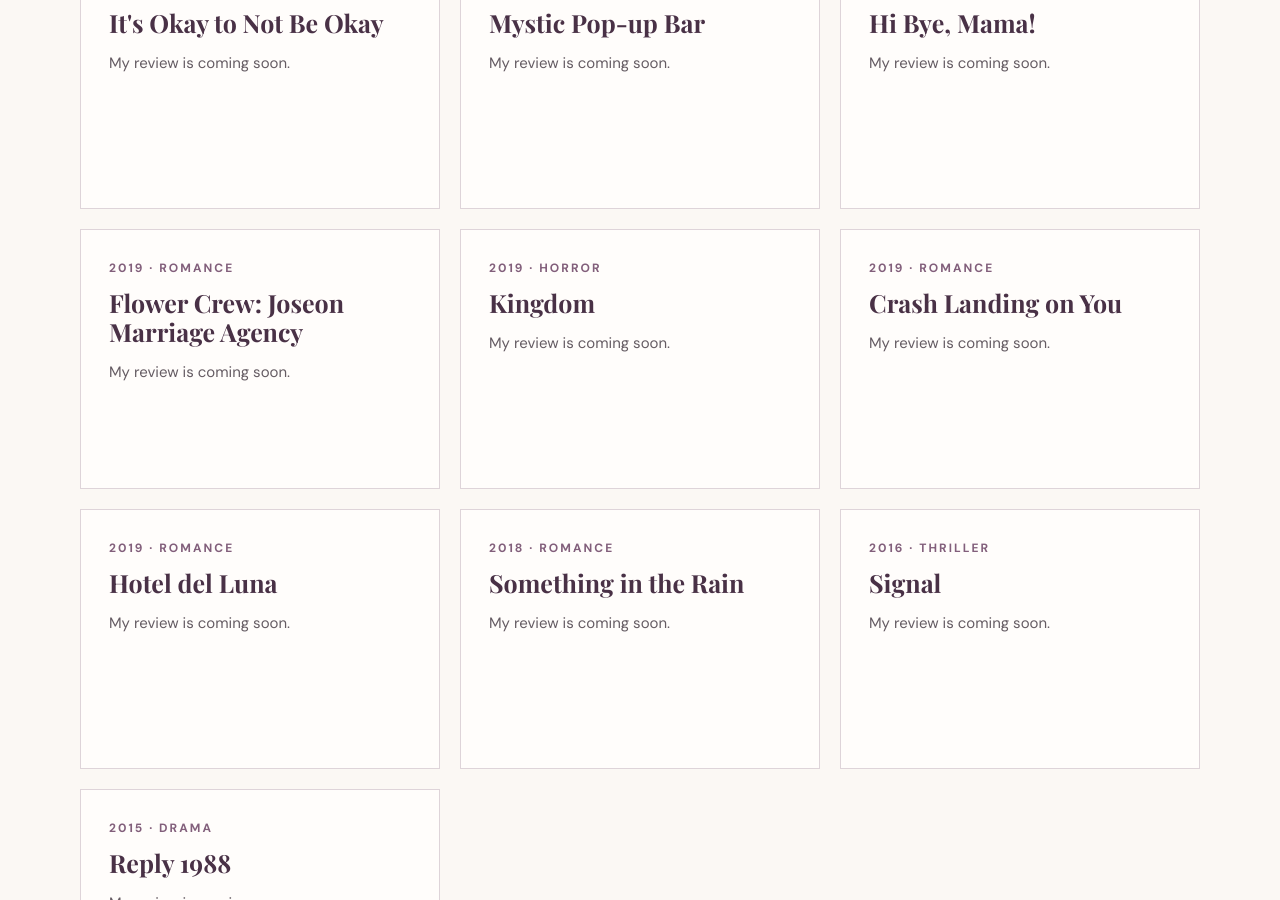
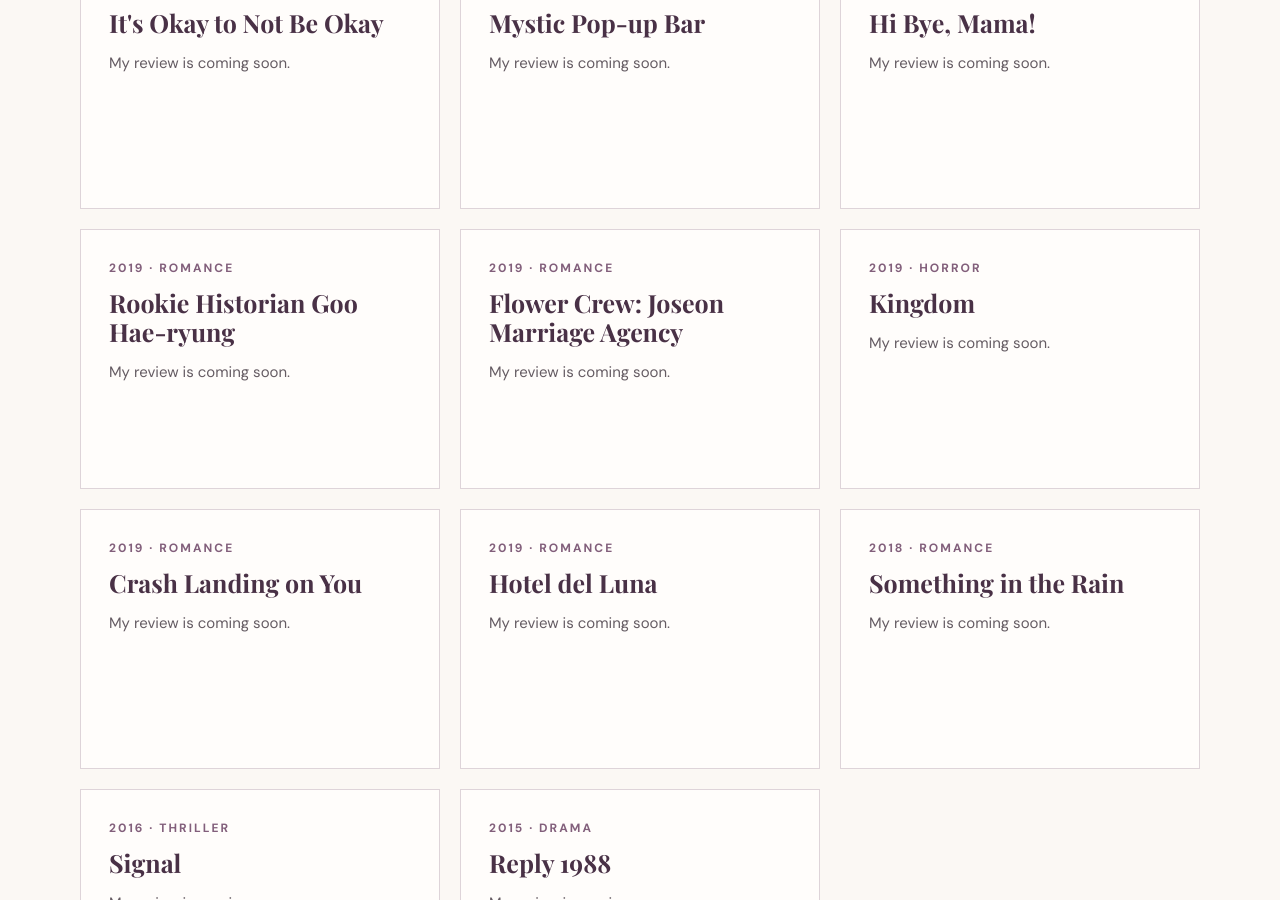
Before and after one commit to lydiarim22-coder/mindoflydia, a Jekyll site: the page built from korean-culture.html, in a window 1280 px wide and 900 px high, scrolled down 3454 px. Built offline with Jekyll 4.4.1, drawn with Linux system fonts in a browser that asks for light colours; some web fonts are replaced.

Commit message:
Add Rookie Historian Goo Hae-ryung to Korean Culture dramas

```diff
--- a/_data/korean_culture_items.yml
+++ b/_data/korean_culture_items.yml
@@ -200,3 +200,9 @@
   genre: Romance
   topic: dramas
   note: "My review is coming soon."
+
+- title: "Rookie Historian Goo Hae-ryung"
+  year: 2019
+  genre: Romance
+  topic: dramas
+  note: "My review is coming soon."
```
